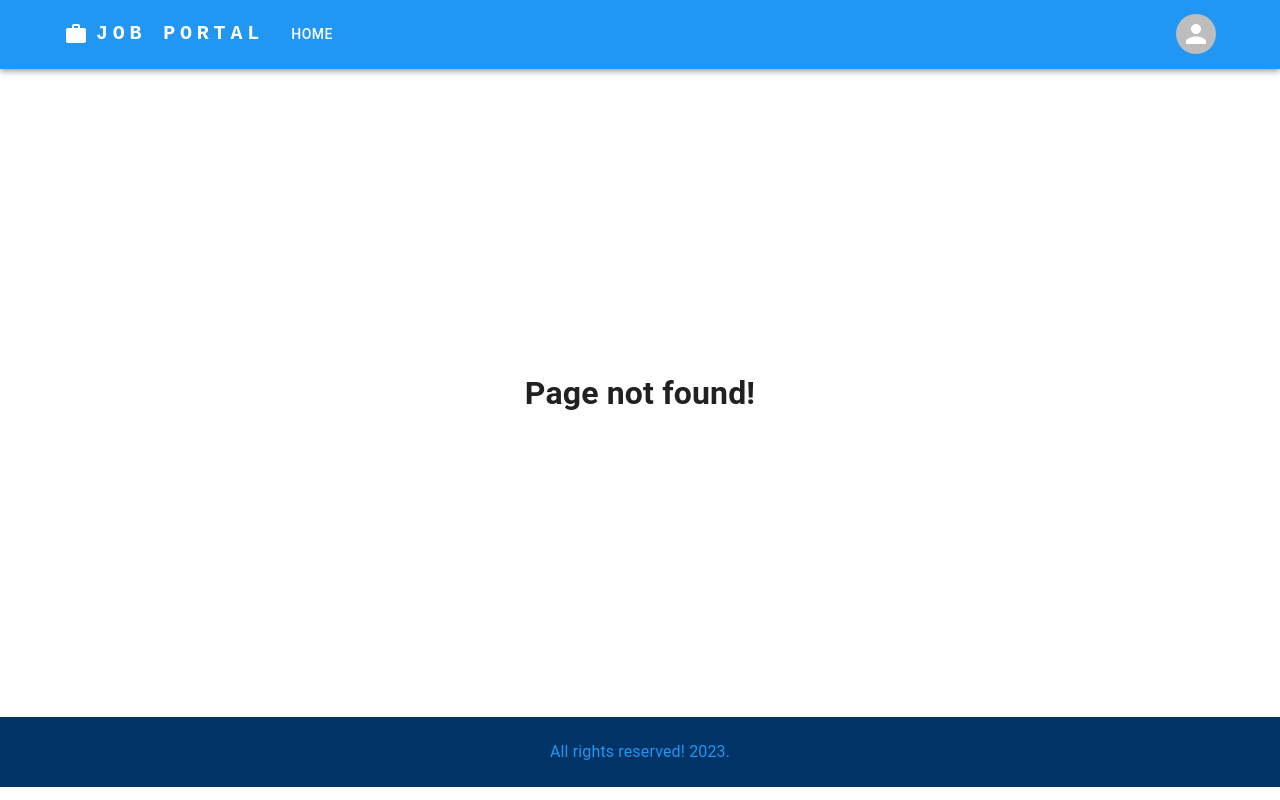
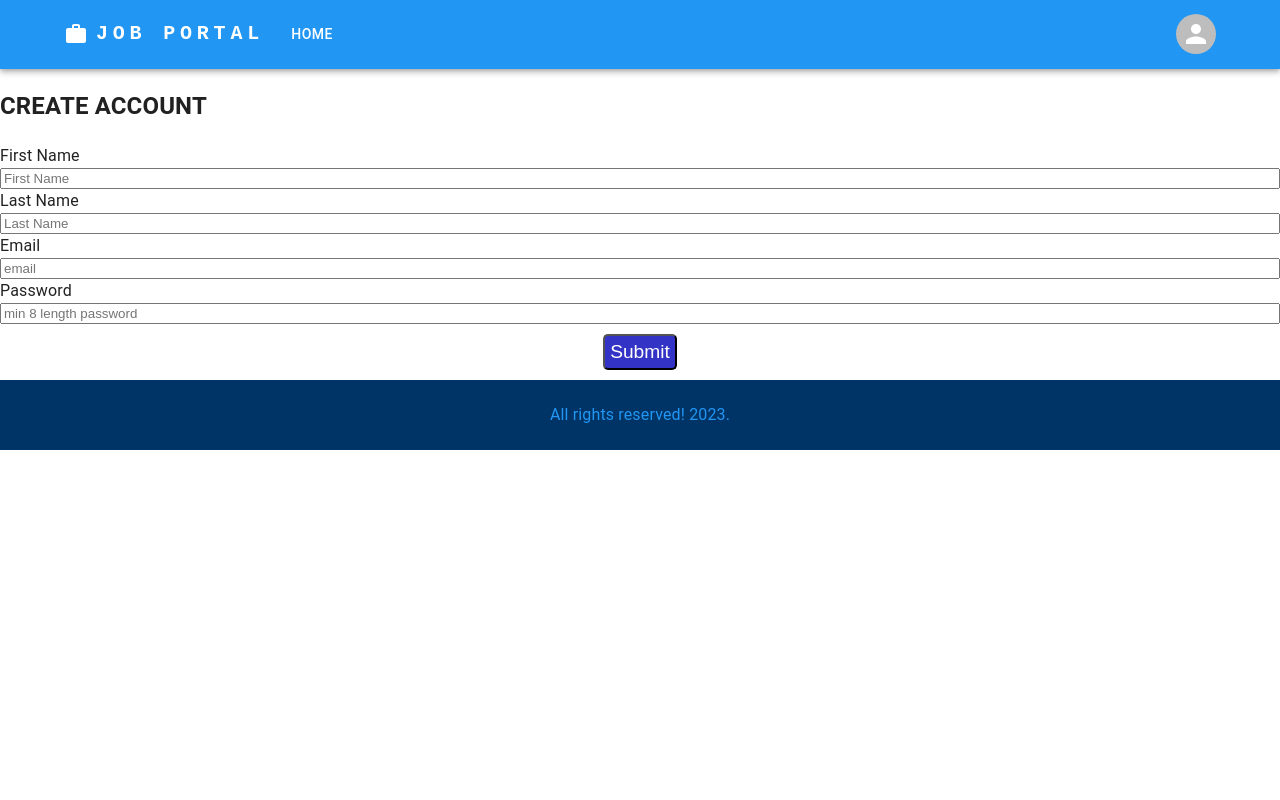
Before and after one commit to vishalsinghdhami/Terraformers-Job-Portal, a React (Create React App) app in the folder building-terraformers/: page /signup in a window 1280 px wide. Before the commit this address had no page. Built offline with nearby package versions, Linux system fonts and the light colour scheme.

Commit message:
signup-page-logout-errors

```diff
--- a/building-terraformers/package.json
+++ b/building-terraformers/package.json
@@ -57,5 +57,5 @@
   "devDependencies": {
     "@redux-devtools/extension": "^3.2.5"
   },
-  "proxy": "https://jobportalbackend-production-7987.up.railway.app/"
+  "proxy": "http://localhost:9000/"
 }
--- a/building-terraformers/src/App.js
+++ b/building-terraformers/src/App.js
@@ -8,6 +8,7 @@ import { ToastContainer } from 'react-toastify';
 import 'react-toastify/dist/ReactToastify.css';
 import { ProSidebarProvider } from 'react-pro-sidebar';
 import LogIn from './pages/LogIn';
+import Onboarding from './pages/Register';
 import UserDashboard from './pages/user/UserDashboard';
 import UserRoute from './component/UserRoute';
 import AdminRoute from './component/AdminRoute';
@@ -52,6 +53,7 @@ const App = () => {
                             <Route path='/user/jobs' element={<UserRoute>< UserJobsHistoryHOC /></UserRoute>} />
                             <Route path='/user/info' element={<UserRoute>< UserInfoDashboardHOC /></UserRoute>} />
                             <Route path='*' element={<NotFound />} />
+                            <Route path={"/signup"} element={<Onboarding/>}></Route>
                         </Routes>
                     </BrowserRouter>
                 </ProSidebarProvider>
--- a/building-terraformers/src/component/Header.js
+++ b/building-terraformers/src/component/Header.js
@@ -11,7 +11,7 @@ const Header = () => {
             justifyContent: 'center',
             alignItems: 'center',
             minHeight: 200,
-            //backgroundImage: `url(${headerImage})`,
+            backgroundImage: `url(${headerImage})`,
             backgroundSize: "cover",
             backgroundPosition: "center",
             backgroundColor: theme.palette.secondary.main
--- a/building-terraformers/src/component/Navbar.js
+++ b/building-terraformers/src/component/Navbar.js
@@ -16,8 +16,26 @@ import { Link, useNavigate } from 'react-router-dom';
 import { useTheme } from '@emotion/react';
 import { useDispatch, useSelector } from 'react-redux';
 import { userLogoutAction } from '../redux/actions/userAction';
-
-const pages = ['Home', 'Log In'];
+import {
+    ALL_USER_LOAD_FAIL,
+    ALL_USER_LOAD_REQUEST,
+    ALL_USER_LOAD_SUCCESS,
+    USER_APPLY_JOB_FAIL,
+    USER_APPLY_JOB_REQUEST,
+    USER_APPLY_JOB_SUCCESS,
+    USER_LOAD_FAIL,
+    USER_LOAD_REQUEST,
+    USER_LOAD_SUCCESS,
+    USER_LOGOUT_FAIL,
+    USER_LOGOUT_REQUEST,
+    USER_LOGOUT_SUCCESS,
+    USER_SIGNIN_FAIL,
+    USER_SIGNIN_REQUEST,
+    USER_SIGNIN_SUCCESS
+} from '../redux/constants/userConstant';
+import { toast } from "react-toastify";
+import axios from 'axios';
+const pages = ['Home', 'Log In','Sign Up'];
 
 
 const Navbar = () => {
@@ -46,8 +64,23 @@ const Navbar = () => {
     };
 
     // log out user
-    const logOutUser = () => {
-        dispatch(userLogoutAction());
+    const logOutUser = async () => {
+        try {
+            const { data } = await axios.get("/api/logout");
+            localStorage.removeItem('userInfo');
+            dispatch({
+                type: USER_LOGOUT_SUCCESS,
+                payload: data
+            });
+            toast.success("Log out successfully!");
+        } catch (error) {
+            dispatch({
+                type: USER_LOGOUT_FAIL,
+                payload: error.response.data.error
+            });
+            toast.error(error.response.data.error);
+        }
+        // dispatch(userLogoutAction());
         window.location.reload(true);
         setTimeout(() => {
             navigate('/');
@@ -183,14 +216,21 @@ const Navbar = () => {
 
                                     <MenuItem onClick={handleCloseUserMenu}>
                                         <Typography textAlign="center"><Link style={{ textDecoration: "none", color: palette.primary.main }} to="/login">Log In</Link></Typography>
-                                    </MenuItem> :
+                                    </MenuItem>
+
+
+                                    :
 
                                     <MenuItem onClick={logOutUser}>
                                         <Typography style={{ textDecoration: "none", color: palette.primary.main }} textAlign="center">Log Out</Typography>
                                     </MenuItem>
                             }
-
-
+                        { !userInfo ?<MenuItem onClick={handleCloseUserMenu}>
+                                        <Typography textAlign="center"><Link style={{ textDecoration: "none", color: palette.primary.main }} to="/signup"> Sign Up</Link></Typography>
+                                    </MenuItem>:<MenuItem onClick={handleCloseUserMenu}>
+                                        <Typography textAlign="center"><Link style={{ textDecoration: "none", color: palette.primary.main }} to="/">Home</Link></Typography>
+                                    </MenuItem>
+                        }
                         </Menu>
                     </Box>
                 </Toolbar>
--- /dev/null
+++ b/building-terraformers/src/pages/Register.js
@@ -0,0 +1,107 @@
+import React from 'react'
+import { useState,useEffect } from 'react'
+import Navbar from '../component/Navbar'
+import Footer from '../component/Footer'
+import axios from 'axios'
+import { useNavigate } from 'react-router-dom'
+import './registerstyle.css'
+const Onboarding = () => {
+
+  const [formData, setFormData] = useState({
+
+
+      "firstName":"",
+      "lastName":"",
+      "email":"",
+      "password":"",
+
+  })
+
+  let navigate= useNavigate()
+
+  const  handleSubmit=async(e)=>{
+      console.log("submitted")
+      e.preventDefault()
+      try {
+        const response = await axios.post('/api/signup', formData)
+        console.log(response)
+        const success = response.status === 201
+        if (success) navigate('/')
+    } catch (err) {
+        console.log(err)
+    }
+
+  }
+  const handleChange=(e)=>{
+      console.log('e',e)
+      const value =e.target.value
+      const name =e.target.name
+      console.log('value'+value,'name'+name)
+
+      setFormData((prevState) => ({
+             ...prevState,
+             [name]:value
+      }))
+  }
+
+  return (
+    <>
+       <Navbar/>
+
+        <div className="onboarding">
+            <h2>CREATE ACCOUNT</h2>
+
+            <div >
+                <section style={{display:"flex",flexDirection:"column"}}>
+                    <label  className="first_name">First Name</label>
+                    <input
+                        id="first_name"
+                        type='text'
+                        name="firstName"
+                        placeholder="First Name"
+                        required={true}
+                        value={formData.firstName}
+                        onChange={handleChange}
+                    />
+                    <label className="last_name">Last Name</label>
+                    <input
+                        id="last_name"
+                        type='text'
+                        name="lastName"
+                        placeholder="Last Name"
+                        required={true}
+                        value={formData.lastName}
+                        onChange={handleChange}
+                    />
+                    <label className="email">Email</label>
+                    <input
+                        id="email"
+                        type='text'
+                        name="email"
+                        placeholder="email"
+                        required={true}
+                        value={formData.email}
+                        onChange={handleChange}
+                    />
+                   <label className="password">Password</label>
+                    <input
+                        id="password"
+                        type='password'
+                        name="password"
+                        placeholder="min 8 length password"
+                        required={true}
+                        value={formData.password}
+                        onChange={handleChange}
+                    />
+
+                    <button className='btn' onClick={handleSubmit}>Submit</button>
+                </section>
+
+            </div>
+        </div>
+        <Footer/>
+    </>
+)
+}
+
+export default Onboarding
--- a/building-terraformers/src/pages/SingleJob.js
+++ b/building-terraformers/src/pages/SingleJob.js
@@ -70,7 +70,7 @@ const SingleJob = () => {
                             </Box>
                             <Box sx={{ flex: 1, p: 2 }}>
                                 <Card sx={{ p: 2 }}>
-                                    <Button onClick={applyForAJob} sx={{ fontSize: "13px" }} variant='contained'>Applied for this Job</Button>
+                                    <Button onClick={applyForAJob} sx={{ fontSize: "13px" }} variant='contained'>Apply for this Job</Button>
                                 </Card>
                             </Box>
 
--- a/building-terraformers/src/pages/global/HeaderTop.js
+++ b/building-terraformers/src/pages/global/HeaderTop.js
@@ -72,11 +72,21 @@ const HeaderTop = () => {
                     <Typography
                         variant="h6"
                         noWrap
-                        component="div"
-                        sx={{ flexGrow: 1, display: { xs: 'none', sm: 'block' } }}
+                        component="a"
+                        href="/"
+                        sx={{
+                            mr: 2,
+                            display: { xs: 'none', md: 'flex' },
+                            fontFamily: 'monospace',
+                            fontWeight: 700,
+                            letterSpacing: '.3rem',
+                            color: 'inherit',
+                            textDecoration: 'none',
+                        }}
                     >
-                        HR APP
+                        JOB PORTAL
                     </Typography>
+                    <>Home</>
                     <Search>
                         <SearchIconWrapper>
                             <SearchIcon />
--- a/building-terraformers/src/pages/global/Sidebar.js
+++ b/building-terraformers/src/pages/global/Sidebar.js
@@ -14,7 +14,13 @@ import { useDispatch, useSelector } from 'react-redux';
 import { userLogoutAction, userProfileAction } from '../../redux/actions/userAction';
 import { useNavigate } from 'react-router-dom';
 import LoginIcon from '@mui/icons-material/Login';
+import {
 
+    USER_LOGOUT_FAIL,
+    USER_LOGOUT_SUCCESS
+} from '../../redux/constants/userConstant';
+import { toast } from "react-toastify";
+import axios from 'axios';
 
 const SidebarAdm = () => {
     const { userInfo } = useSelector(state => state.signIn);
@@ -28,8 +34,23 @@ const SidebarAdm = () => {
     }, []);
 
     //log out
-    const logOut = () => {
-        dispatch(userLogoutAction());
+    const logOut = async() => {
+        try {
+            const { data } = await axios.get("/api/logout");
+            localStorage.removeItem('userInfo');
+            dispatch({
+                type: USER_LOGOUT_SUCCESS,
+                payload: data
+            });
+            toast.success("Log out successfully!");
+        } catch (error) {
+            dispatch({
+                type: USER_LOGOUT_FAIL,
+                payload: error.response.data.error
+            });
+            toast.error(error.response.data.error);
+        }
+        //dispatch(userLogoutAction());
         window.location.reload(true);
         setTimeout(() => {
             navigate('/');
--- /dev/null
+++ b/building-terraformers/src/pages/registerstyle.css
@@ -0,0 +1,22 @@
+.label{
+    display: block;
+    font-size: larger;
+    color: white;
+    padding: 5px;
+  }
+
+  .input{
+    font-size: larger;
+    padding: 5px;
+    margin: 2px;
+
+  }
+  .btn{
+    color: white;
+    background-color:#3333c6;
+    border-radius: 5px;
+    font-size: larger;
+    display: block;
+    padding: 5px;
+    margin: 10px auto;
+  }
```
